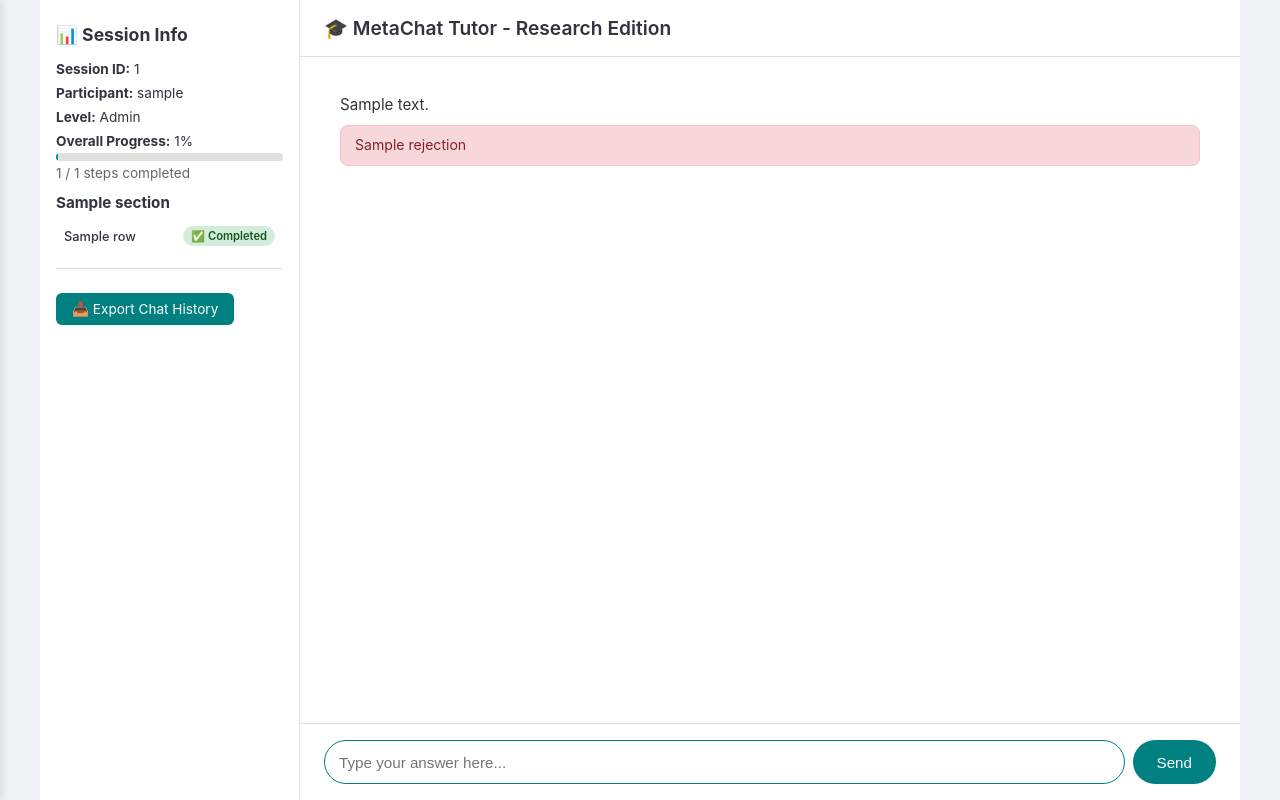
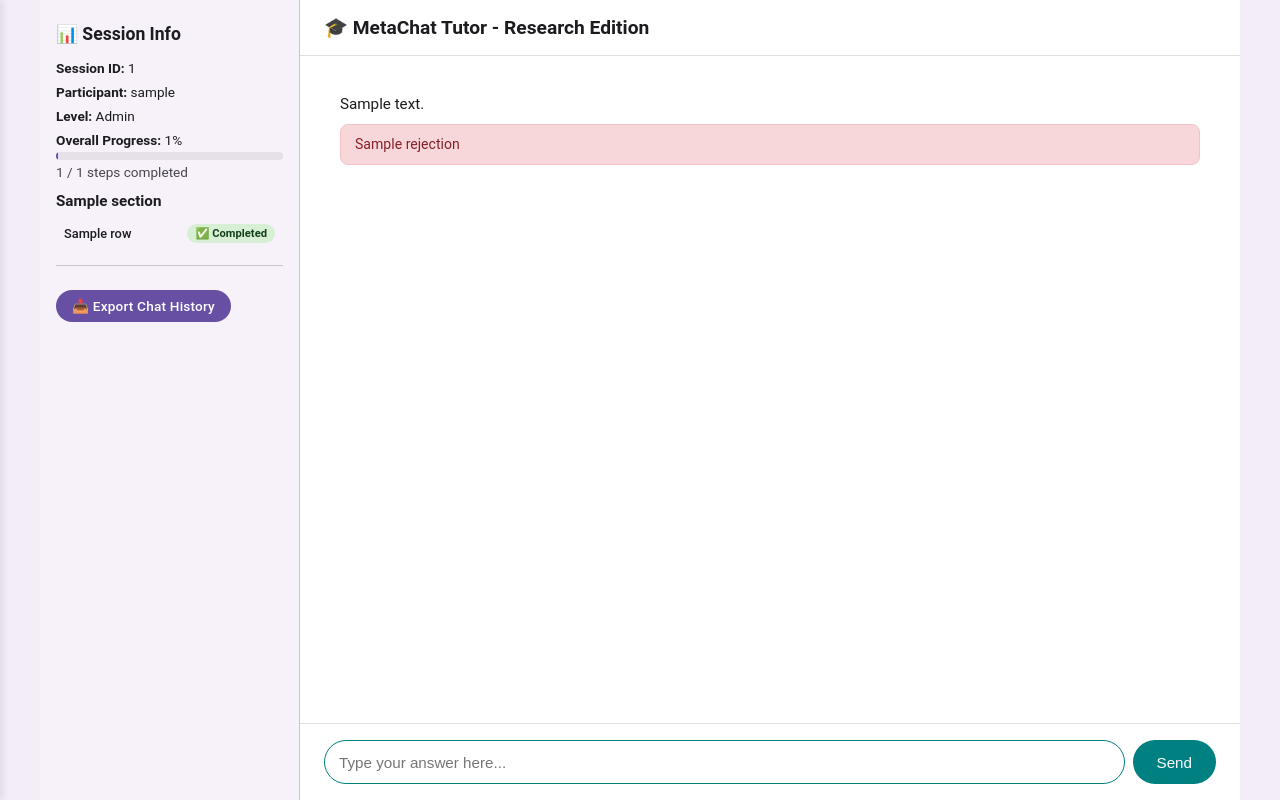
Before and after one commit to Drulena/metachat-tutor, a Django app: template tutor/templates/tutor/chat.html in a window 1280 px wide. Run offline with Django 5.2, Linux system fonts and the light colour scheme; the template is opened without the code that fills it: most values are stand-ins (such as "Sample title", 1, 10 or a date in 2020).

Commit message:
feat(theme): MD3 tonal palette across app chrome
The :root set gains the full baseline scheme (secondary/tertiary,
surface-container ladder, success/warning containers, scrim,
elevation, shape scale). Sidebar, export/reset buttons, progress
bar and status badges move from ad-hoc hex (teal #008080,
bootstrap badges) onto tokens: filled primary pills, error-
container destructive, MD3 linear progress, tonal badges.

Issue: #15

```diff
--- a/tutor/static/tutor/style.css
+++ b/tutor/static/tutor/style.css
@@ -4,11 +4,18 @@
   --md-on-primary: #ffffff;
   --md-primary-container: #e9ddff;
   --md-on-primary-container: #21005d;
+  --md-secondary: #625b71;
   --md-secondary-container: #e6e0e9;
   --md-on-secondary-container: #1d192b;
-  --md-tertiary-container: #efe7ff;
+  --md-tertiary: #7e5260;
+  --md-tertiary-container: #ffd8e4;
+  --md-on-tertiary-container: #31111d;
   --md-surface: #fffbfe;
+  --md-surface-container-lowest: #ffffff;
+  --md-surface-container-low: #f7f2fa;
   --md-surface-container: #f3edf7;
+  --md-surface-container-high: #ece6f0;
+  --md-surface-container-highest: #e6e0e9;
   --md-on-surface: #1c1b1f;
   --md-on-surface-variant: #49454f;
   --md-outline: #79747e;
@@ -16,6 +23,18 @@
   --md-error: #b3261e;
   --md-error-container: #f9dedc;
   --md-on-error-container: #410e0b;
+  --md-success-container: #d7f0d5;
+  --md-on-success-container: #12401a;
+  --md-warning-container: #fbe4b2;
+  --md-on-warning-container: #4c3400;
+  --md-scrim: rgba(0, 0, 0, 0.32);
+  --md-elevation-1: 0 1px 2px rgba(0, 0, 0, 0.30), 0 1px 3px 1px rgba(0, 0, 0, 0.15);
+  --md-elevation-3: 0 1px 3px rgba(0, 0, 0, 0.30), 0 4px 8px 3px rgba(0, 0, 0, 0.15);
+  --md-shape-sm: 8px;
+  --md-shape-md: 12px;
+  --md-shape-lg: 16px;
+  --md-shape-xl: 28px;
+  --md-shape-full: 999px;
 }
 
 *, *::before, *::after {
@@ -28,9 +47,9 @@
 
 html, body {
   height: 100%;
-  font-family: -apple-system, BlinkMacSystemFont, "Segoe UI", Roboto, Helvetica, Arial, sans-serif;
-  background: #f0f2f6;
-  color: #31333f;
+  font-family: Roboto, -apple-system, BlinkMacSystemFont, "Segoe UI", sans-serif;
+  background: var(--md-surface-container);
+  color: var(--md-on-surface);
   overflow: hidden;
 }
 
@@ -44,9 +63,9 @@ html, body {
 
 .sidebar {
   width: 260px;
-  background: #fff;
+  background: var(--md-surface-container-low);
   padding: 24px 16px;
-  border-right: 1px solid #e0e0e0;
+  border-right: 1px solid var(--md-outline-variant);
   flex-shrink: 0;
   overflow-y: auto;
 }
@@ -65,36 +84,41 @@ html, body {
 .sidebar hr {
   margin: 16px 0;
   border: none;
-  border-top: 1px solid #e0e0e0;
+  border-top: 1px solid var(--md-outline-variant);
 }
 
 .export-btn {
-  display: inline-block;
+  display: inline-flex;
+  align-items: center;
   padding: 8px 16px;
-  background: #008080;
-  color: #fff !important;
+  background: var(--md-primary);
+  color: var(--md-on-primary) !important;
   text-decoration: none;
-  border-radius: 6px;
+  border-radius: var(--md-shape-full);
   font-size: 0.85rem;
+  font-weight: 500;
+  letter-spacing: 0.2px;
   margin-top: 8px;
 }
 
 .export-btn:hover {
-  opacity: 0.9;
+  box-shadow: var(--md-elevation-1);
 }
 
 .reset-btn {
-  display: inline-block;
+  display: inline-flex;
+  align-items: center;
   padding: 8px 16px;
-  background: #dc3545;
-  color: #fff !important;
+  background: var(--md-error-container);
+  color: var(--md-on-error-container) !important;
   text-decoration: none;
-  border-radius: 6px;
+  border-radius: var(--md-shape-full);
   font-size: 0.85rem;
+  font-weight: 500;
 }
 
 .reset-btn:hover {
-  opacity: 0.9;
+  box-shadow: var(--md-elevation-1);
 }
 
 .progress-display {
@@ -110,22 +134,22 @@ html, body {
 .progress-bar {
   width: 100%;
   height: 8px;
-  background: #e0e0e0;
-  border-radius: 4px;
+  background: var(--md-surface-container-highest);
+  border-radius: var(--md-shape-sm);
   overflow: hidden;
   margin-bottom: 4px;
 }
 
 .progress-fill {
   height: 100%;
-  background: linear-gradient(90deg, #008080 0%, #00a0a0 100%);
-  border-radius: 4px;
+  background: var(--md-primary);
+  border-radius: var(--md-shape-sm);
   transition: width 0.3s ease;
 }
 
 .progress-detail {
   font-size: 0.75rem;
-  color: #666;
+  color: var(--md-on-surface-variant);
 }
 
 /* Menu section styles */
@@ -171,18 +195,18 @@ html, body {
 }
 
 .badge-completed {
-  background: #d4edda;
-  color: #155724;
+  background: var(--md-success-container);
+  color: var(--md-on-success-container);
 }
 
 .badge-in-progress {
-  background: #fff3cd;
-  color: #856404;
+  background: var(--md-warning-container);
+  color: var(--md-on-warning-container);
 }
 
 .badge-not-started {
-  background: #e9ecef;
-  color: #6c757d;
+  background: var(--md-surface-container-highest);
+  color: var(--md-on-surface-variant);
 }
 
 .chat-area {
```
